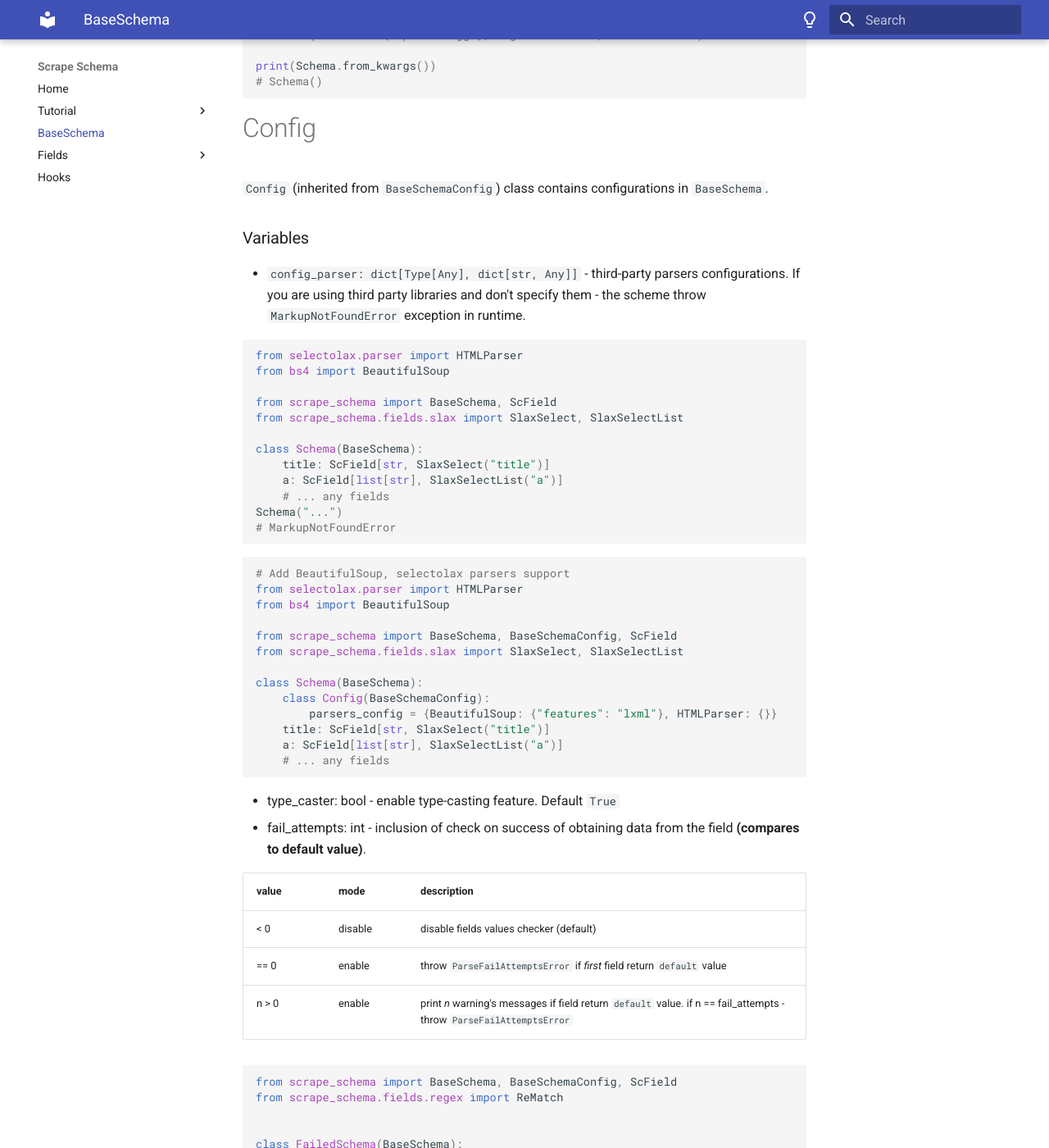
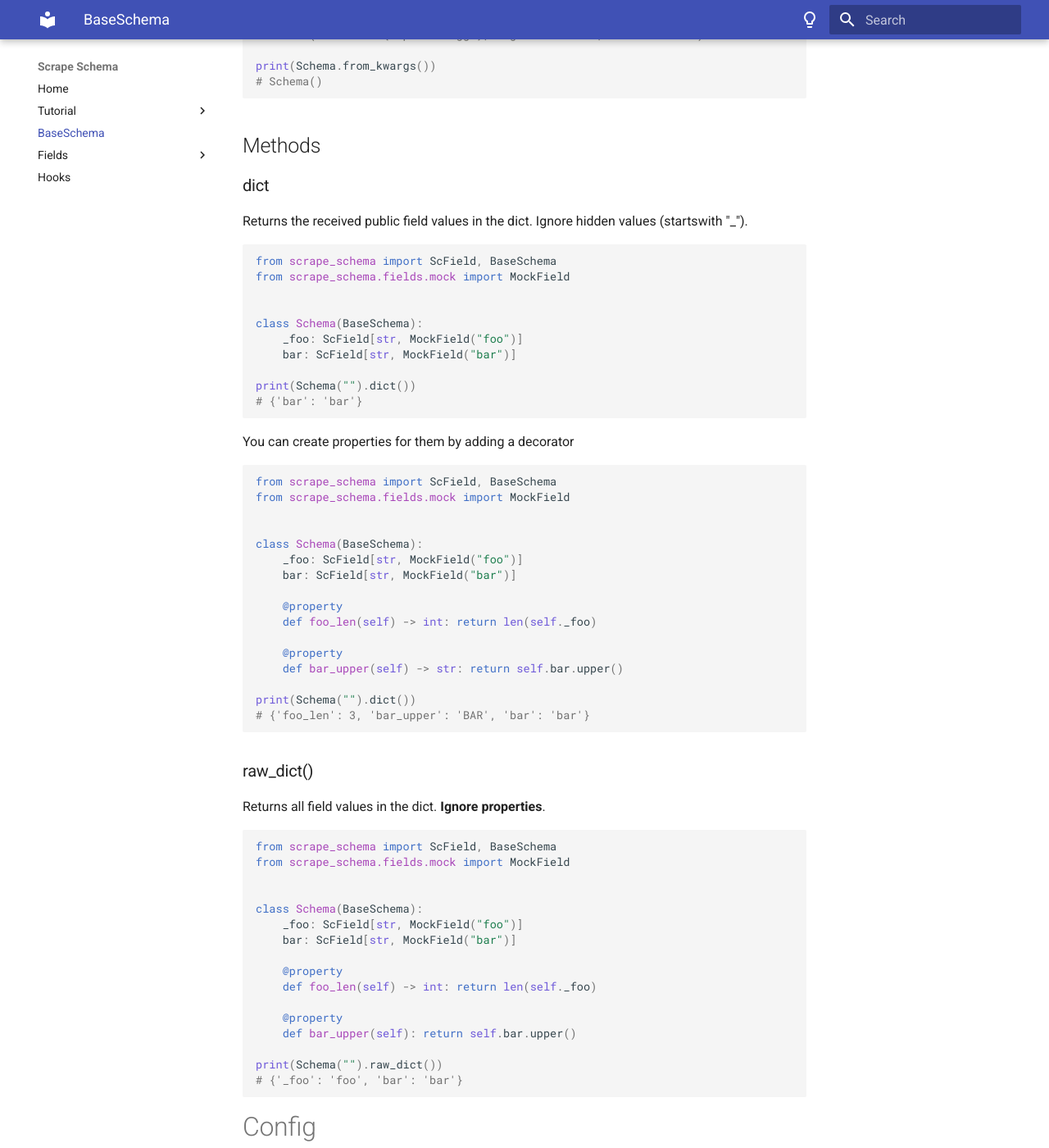
Before and after one commit to vypivshiy/scrape-schema, an MkDocs documentation site: the page built from docs/schema.md, in a window 1280 px wide and 1400 px high, scrolled down 4070 px. Shown: the whole window at 82% size. Built offline with MkDocs 1.6.1 and Material for MkDocs 9.7.7, drawn with Linux system fonts in a browser that asks for light colours.

Commit message:
update doc

````diff
--- a/docs/schema.md
+++ b/docs/schema.md
@@ -47,7 +47,7 @@ class Schema(BaseSchema):
     digit: ScField[int, ReMatch(r"(\d+)")]
 
 
-print(*Schema.from_markup(markup))
+print(Schema.from_markup(markup))
 # Schema(word:str='lorem', digit:int=100)
 ```
 ## from_list
@@ -163,8 +163,66 @@ print(Schema.from_kwargs(word={"spam": "egg"}, digit="lol", foo="bar"))
 print(Schema.from_kwargs())
 # Schema()
 ```
+## Methods
+### dict
+Returns the received public field values in the dict. Ignore hidden values (startswith "_").
+
+```python
+from scrape_schema import ScField, BaseSchema
+from scrape_schema.fields.mock import MockField
+
+
+class Schema(BaseSchema):
+    _foo: ScField[str, MockField("foo")]
+    bar: ScField[str, MockField("bar")]
+
+print(Schema("").dict())
+# {'bar': 'bar'}
+```
+You can create properties for them by adding a decorator
+
+```python
+from scrape_schema import ScField, BaseSchema
+from scrape_schema.fields.mock import MockField
+
+
+class Schema(BaseSchema):
+    _foo: ScField[str, MockField("foo")]
+    bar: ScField[str, MockField("bar")]
+
+    @property
+    def foo_len(self) -> int: return len(self._foo)
+
+    @property
+    def bar_upper(self) -> str: return self.bar.upper()
+
+print(Schema("").dict())
+# {'foo_len': 3, 'bar_upper': 'BAR', 'bar': 'bar'}
+```
+
+### raw_dict()
+Returns all field values in the dict. **Ignore properties**.
+```python
+from scrape_schema import ScField, BaseSchema
+from scrape_schema.fields.mock import MockField
+
+
+class Schema(BaseSchema):
+    _foo: ScField[str, MockField("foo")]
+    bar: ScField[str, MockField("bar")]
+
+    @property
+    def foo_len(self) -> int: return len(self._foo)
+
+    @property
+    def bar_upper(self): return self.bar.upper()
+
+print(Schema("").raw_dict())
+# {'_foo': 'foo', 'bar': 'bar'}
+```
 
 # Config
+
 `Config` (inherited from `BaseSchemaConfig`) class contains configurations in `BaseSchema`.
 
 ### Variables
````
